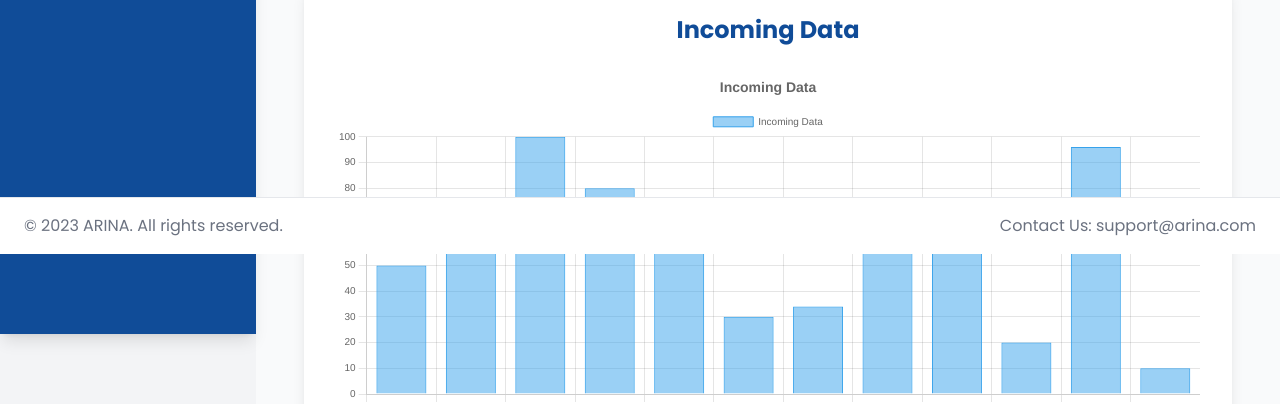
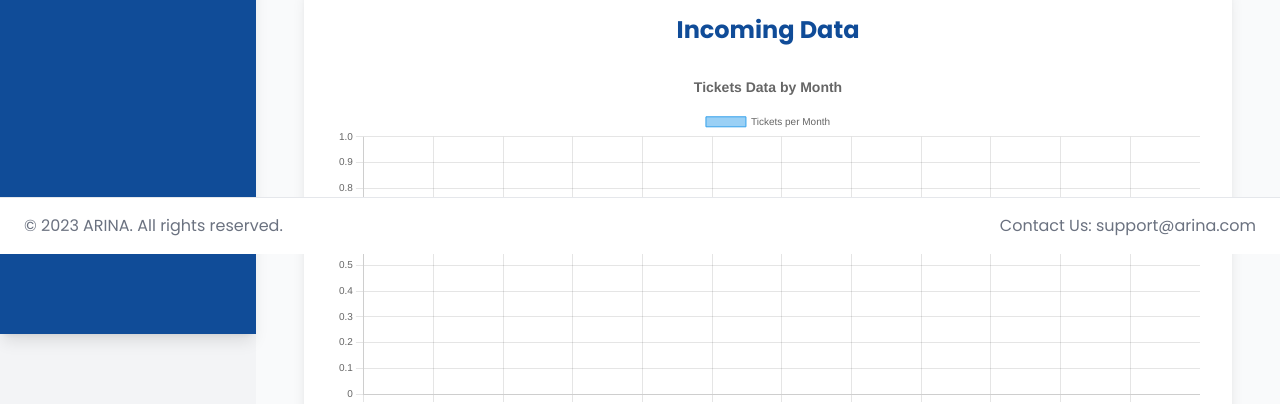
Before and after one commit to afiiqahach/web_telkom, a Next.js app: page / in a window 1280 px wide. Shown: the part 546-950 px from the top of the page. Built offline with nearby package versions, Linux system fonts and the light colour scheme; no server answers; the database is empty; sample sign-in values are in the browser's storage.

Commit message:
menghubungkan data di data realtime ke barchart

```diff
--- a/app/components/barChart.tsx
+++ b/app/components/barChart.tsx
@@ -1,5 +1,5 @@
-import React from 'react';
-import { Bar } from 'react-chartjs-2';
+import React, { useEffect, useState } from "react";
+import { Bar } from "react-chartjs-2";
 import {
   Chart as ChartJS,
   CategoryScale,
@@ -9,85 +9,106 @@ import {
   Tooltip,
   Legend,
   ChartOptions,
-  //Chart,
-  //ChartTypeRegistry,
-} from 'chart.js';
+} from "chart.js";
+import { ref, onValue } from "firebase/database";
+import { database } from "../../lib/firebaseConfig"; // Sesuaikan path jika berbeda
 
-// Register komponen Chart.js
+// Tipe data untuk tiket di Firebase
+type FirebaseTicket = {
+  REPORTED_DATE: string;
+};
+
+// Register Chart.js
 ChartJS.register(CategoryScale, LinearScale, BarElement, Title, Tooltip, Legend);
 
-// Definisikan tipe untuk konteks animasi
-// type AnimationContext = {
-//   chart: Chart<keyof ChartTypeRegistry>;
-//   currentStep: number;
-//   numSteps: number;
-//   initial: boolean;
-// };
+const BarChart: React.FC = () => {
+  // State untuk data chart, diisi dengan nilai awal 12 bulan (0)
+  const [chartData, setChartData] = useState<number[]>(Array(12).fill(0));
 
-const BarChart: React.FC = () => {
-  // Data untuk grafik 12 bulan (Januari - Desember)
+  useEffect(() => {
+    // Referensi ke node "tickets" di Firebase
+    const ticketRef = ref(database, "tickets");
+
+    const unsubscribe = onValue(ticketRef, (snapshot) => {
+      const ticketData = snapshot.val();
+      console.log("Data dari Firebase:", ticketData);
+
+      if (!ticketData) {
+        console.warn("Data tidak ditemukan di Firebase.");
+        setChartData(Array(12).fill(0)); // Reset jika tidak ada data
+        return;
+      }
+
+      // Inisialisasi array untuk menghitung tiket per bulan
+      const monthlyData: number[] = Array(12).fill(0);
+
+      // Proses setiap tiket dalam objek ticketData
+      (Object.values(ticketData) as FirebaseTicket[]).forEach((ticket) => {
+        const reportedDate = ticket?.REPORTED_DATE; // Ambil REPORTED_DATE
+        if (reportedDate) {
+          const monthIndex = getMonthIndexFromDate(reportedDate); // Dapatkan indeks bulan
+          if (monthIndex !== -1) {
+            monthlyData[monthIndex] += 1; // Tambah jumlah tiket di bulan tersebut
+          }
+        }
+      });
+
+      console.log("Monthly data yang diproses:", monthlyData);
+      setChartData(monthlyData); // Set state chartData
+    });
+
+    return () => unsubscribe(); // Hapus listener saat komponen unmount
+  }, []);
+
+ // Fungsi untuk mendapatkan indeks bulan dari tanggal
+const getMonthIndexFromDate = (date: string): number => {
+  try {
+    const month = new Date(date).getMonth(); // Mendapatkan bulan: 0 (Jan) - 11 (Des)
+    return month;
+  } catch {
+    console.error("Format tanggal tidak valid:", date);
+    return -1; // Jika format salah, kembalikan -1
+  }
+};
+
+
+  // Data untuk Bar Chart
   const data = {
     labels: [
-      'January', 'February', 'March', 'April', 'May', 'June', 'July', 'August', 'September', 'October', 'November', 'December'
+      "January", "February", "March", "April", "May", "June",
+      "July", "August", "September", "October", "November", "December",
     ],
     datasets: [
       {
-        label: 'Incoming Data',
-        data: [50, 75, 100, 80, 60, 30, 34, 60, 66, 20, 96, 10], // Data dummy untuk 12 bulan
-        backgroundColor: 'rgba(54, 162, 235, 0.5)',
-        borderColor: 'rgba(54, 162, 235, 1)',
+        label: "Tickets per Month",
+        data: chartData, // Data yang telah diolah
+        backgroundColor: "rgba(54, 162, 235, 0.5)",
+        borderColor: "rgba(54, 162, 235, 1)",
         borderWidth: 1,
       },
     ],
   };
 
-  // Opsi konfigurasi chart dengan animasi
-  const options: ChartOptions<'bar'> = {
+  // Opsi untuk Chart.js
+  const options: ChartOptions<"bar"> = {
     responsive: true,
-    maintainAspectRatio: false, // Agar grafik fleksibel dengan ukuran layar
+    maintainAspectRatio: false,
     plugins: {
       legend: {
-        position: 'top',
+        position: "top",
         labels: {
-          font: {
-            size: 10, // Ukuran font untuk legend lebih kecil
-          },
+          font: { size: 10 },
         },
       },
       title: {
         display: true,
-        text: 'Incoming Data',
-        font: {
-          size: 14, // Ukuran font untuk title lebih kecil
-        },
+        text: "Tickets Data by Month",
+        font: { size: 14 },
       },
     },
     scales: {
-      x: {
-        ticks: {
-          font: {
-            size: 10, // Ukuran font untuk label bulan lebih kecil
-          },
-        },
-      },
-      y: {
-        ticks: {
-          font: {
-            size: 10, // Ukuran font untuk label angka di sumbu Y lebih kecil
-          },
-        },
-      },
-    },
-    // Menambahkan pengaturan animasi
-    animation: {
-      duration: 1500, // Durasi animasi dalam milidetik (1.5 detik)
-      easing: 'easeInOutQuad', // Efek easing untuk transisi halus
-     // onProgress: (context: AnimationContext) => {
-        //console.log('Animation progress:', context.chart.currentStep / context.chart.numSteps);
-      //},
-      onComplete: () => {
-        console.log('Animation complete!');
-      },
+      x: { ticks: { font: { size: 10 } } },
+      y: { ticks: { font: { size: 10 } } },
     },
   };
 
--- a/app/components/ticketTable.tsx
+++ b/app/components/ticketTable.tsx
@@ -3,7 +3,8 @@
 import { SearchIcon } from "@heroicons/react/outline";
 import { useState, useEffect } from "react";
 import { database } from "@/lib/firebaseConfig";
-import {ref, onValue} from "firebase/database"
+import {ref, onValue , getDatabase} from "firebase/database";
+import { initializeApp } from 'firebase/app';
 
 interface Ticket {
   INC_KEY?: string;
--- a/lib/firebaseConfig.js
+++ b/lib/firebaseConfig.js
@@ -22,4 +22,4 @@ const db = getFirestore(app);
 const database = getDatabase(app)
 
 
-export { auth, db , database};
+export { auth, db , database, app};
--- a/package.json
+++ b/package.json
@@ -24,7 +24,7 @@
     "firebase-admin": "^13.0.1",
     "googleapis": "^144.0.0",
     "mysql": "^2.18.1",
-    "next": "^14.2.15",
+    "next": "^14.2.18",
     "node-cron": "^3.0.3",
     "react": "^18",
     "react-chartjs-2": "^5.2.0",
@@ -34,11 +34,11 @@
     "@types/firebase": "^2.4.32",
     "@types/node": "^20.17.8",
     "@types/react": "^18.3.12",
-    "@types/react-dom": "^18.3.0",
+    "@types/react-dom": "^18.3.1",
     "eslint": "^8",
     "eslint-config-next": "14.2.12",
     "postcss": "^8",
     "tailwindcss": "^3.4.1",
-    "typescript": "^5.6.2"
+    "typescript": "^5.7.2"
   }
 }
```
Also changed, not shown: 1 other file (tests, documents, lock files or other folders).
